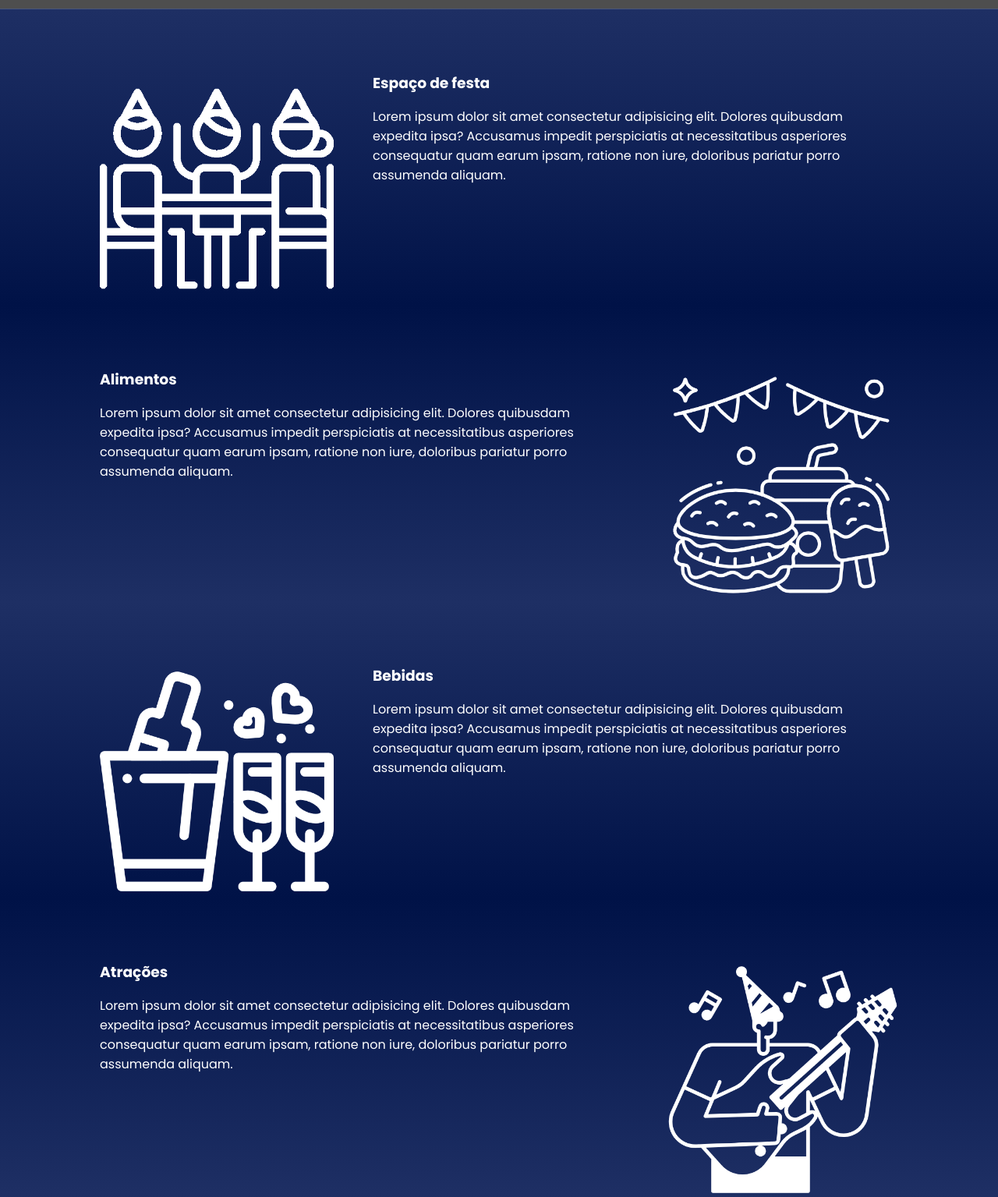
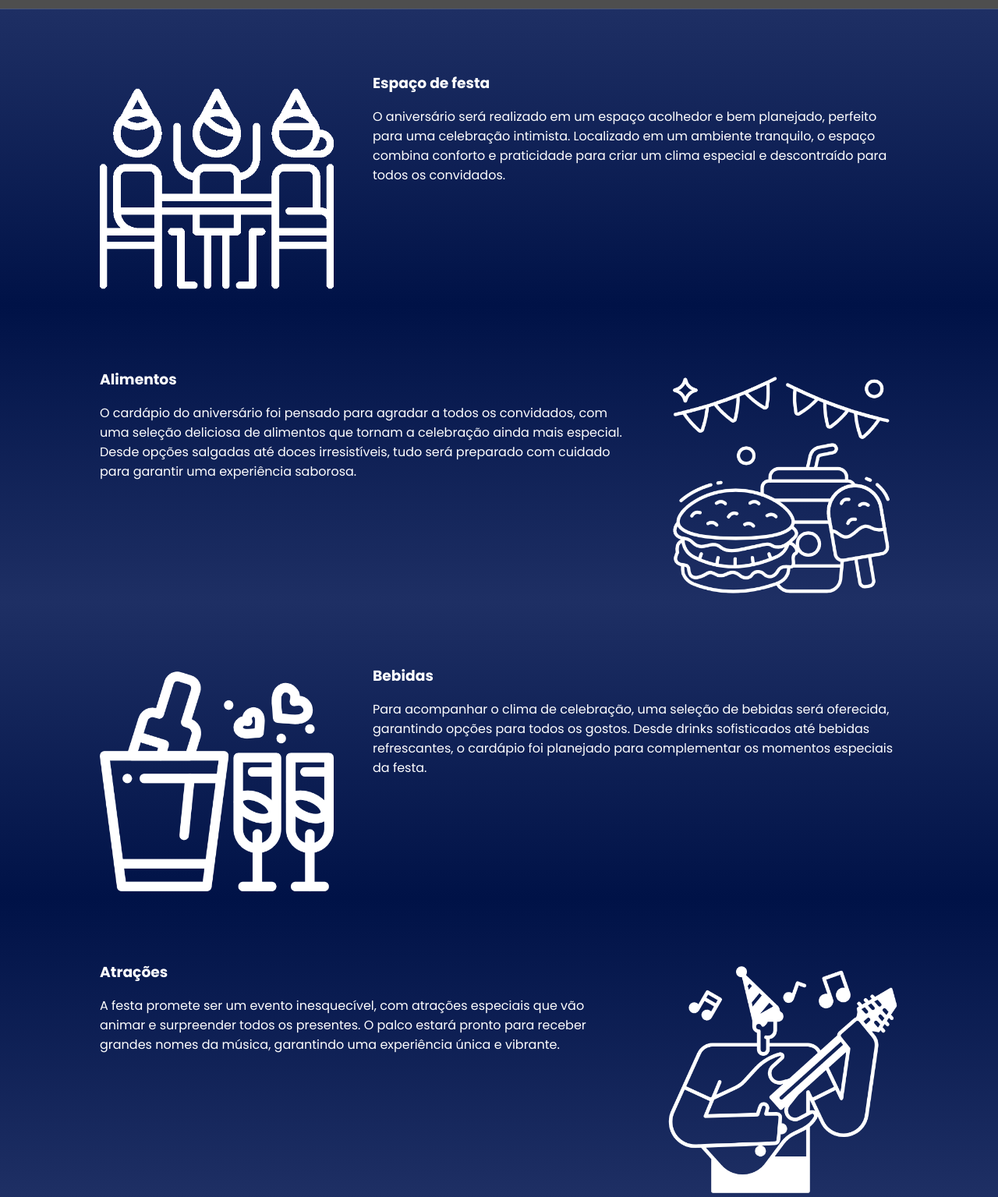
Before and after one commit to GuilhermeLuz-dev/lading_page_de_aniversario, a website built with Parcel: page src/index.html in a window 1280 px wide. Shown: the part 640-2175 px from the top of the page at 78% size. Built offline with nearby package versions, Linux system fonts and the light colour scheme; grey boxes are pictures that could not be loaded.

Commit message:
adicionando textos

```diff
--- a/src/index.html
+++ b/src/index.html
@@ -45,9 +45,9 @@
             <div class="party__description">
                 <h3>Espaço de festa</h3>
                 <p>
-                    Lorem ipsum dolor sit amet consectetur adipisicing elit. Dolores quibusdam expedita ipsa? Accusamus
-                    impedit perspiciatis at necessitatibus asperiores consequatur quam earum ipsam, ratione non iure,
-                    doloribus pariatur porro assumenda aliquam.
+                    O aniversário será realizado em um espaço acolhedor e bem planejado, perfeito para uma celebração
+                    intimista. Localizado em um ambiente tranquilo, o espaço combina conforto e praticidade para criar
+                    um clima especial e descontraído para todos os convidados.
                 </p>
             </div>
         </div>
@@ -58,9 +58,9 @@
             <div class="party__description">
                 <h3>Alimentos</h3>
                 <p>
-                    Lorem ipsum dolor sit amet consectetur adipisicing elit. Dolores quibusdam expedita ipsa? Accusamus
-                    impedit perspiciatis at necessitatibus asperiores consequatur quam earum ipsam, ratione non iure,
-                    doloribus pariatur porro assumenda aliquam.
+                    O cardápio do aniversário foi pensado para agradar a todos os convidados, com uma seleção deliciosa
+                    de alimentos que tornam a celebração ainda mais especial. Desde opções salgadas até doces
+                    irresistíveis, tudo será preparado com cuidado para garantir uma experiência saborosa.
                 </p>
             </div>
         </div>
@@ -71,9 +71,9 @@
             <div class="party__description">
                 <h3>Bebidas</h3>
                 <p>
-                    Lorem ipsum dolor sit amet consectetur adipisicing elit. Dolores quibusdam expedita ipsa? Accusamus
-                    impedit perspiciatis at necessitatibus asperiores consequatur quam earum ipsam, ratione non iure,
-                    doloribus pariatur porro assumenda aliquam.
+                    Para acompanhar o clima de celebração, uma seleção de bebidas será oferecida, garantindo opções para
+                    todos os gostos. Desde drinks sofisticados até bebidas refrescantes, o cardápio foi planejado para
+                    complementar os momentos especiais da festa.
                 </p>
             </div>
         </div>
@@ -84,9 +84,9 @@
             <div class="party__description">
                 <h3>Atrações</h3>
                 <p>
-                    Lorem ipsum dolor sit amet consectetur adipisicing elit. Dolores quibusdam expedita ipsa? Accusamus
-                    impedit perspiciatis at necessitatibus asperiores consequatur quam earum ipsam, ratione non iure,
-                    doloribus pariatur porro assumenda aliquam.
+                    A festa promete ser um evento inesquecível, com atrações especiais que vão animar e surpreender
+                    todos os presentes. O palco estará pronto para receber grandes nomes da música, garantindo uma
+                    experiência única e vibrante.
                 </p>
             </div>
         </div>
```
Also changed, not shown: dist/index.html.
